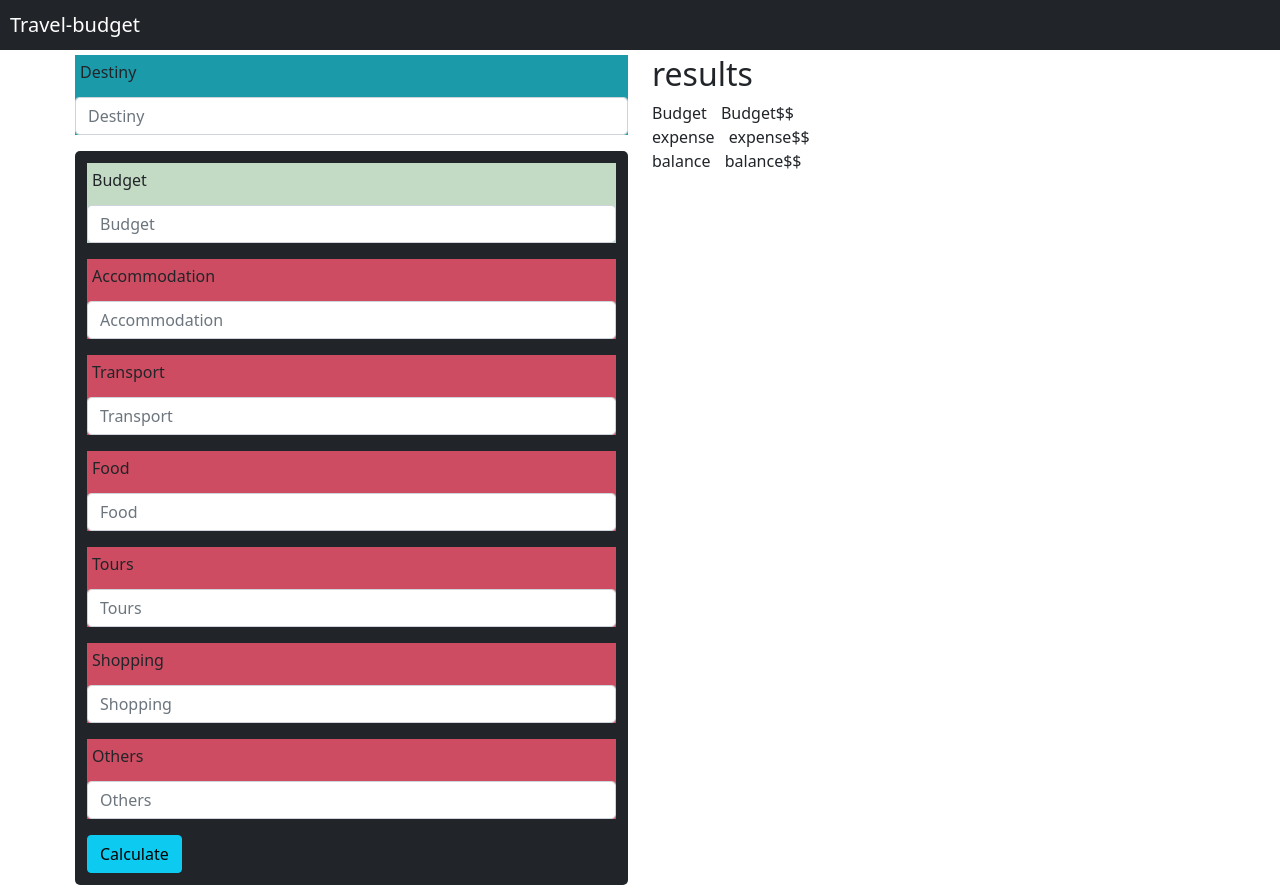
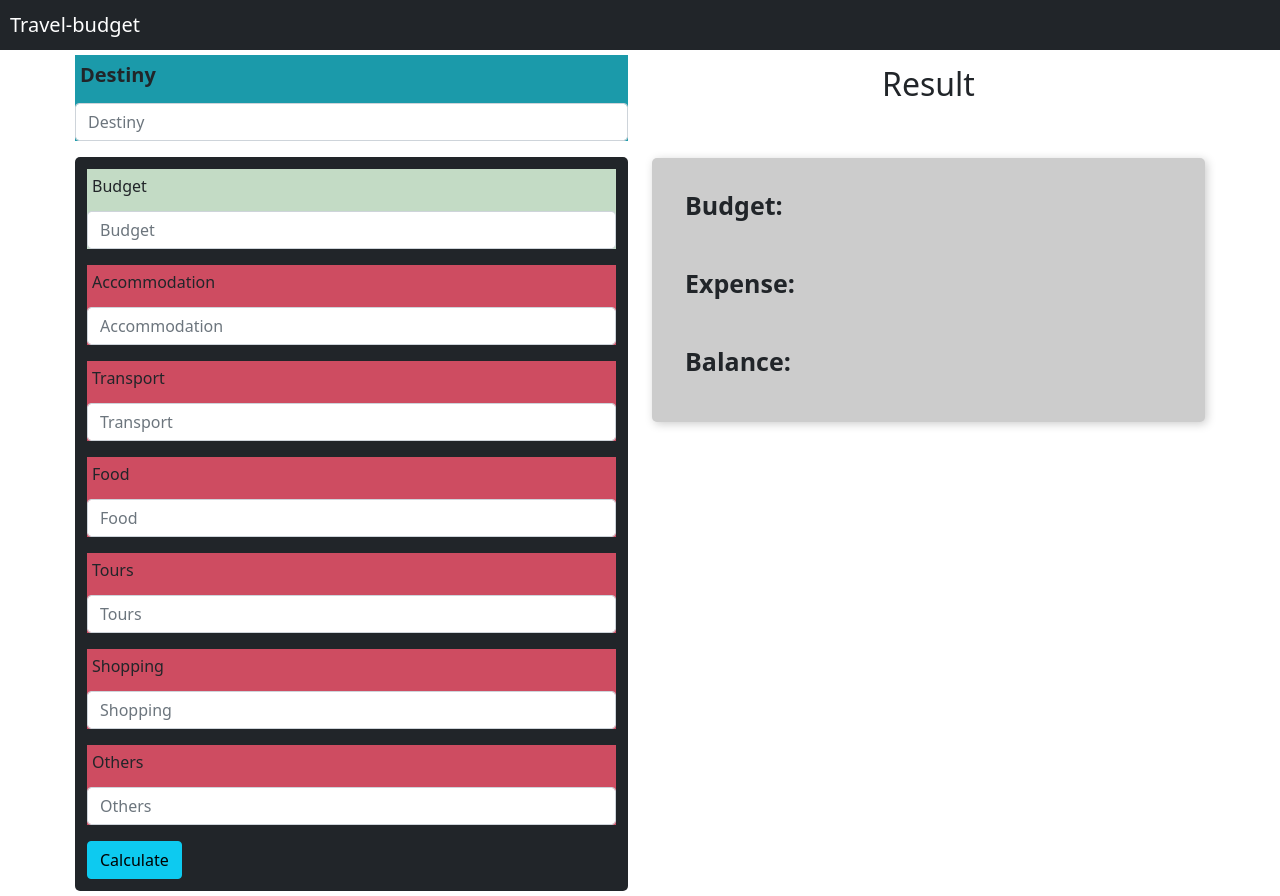
Before and after one commit to CamiloPenagos99/JS_TravelBugdet, a plain HTML site: page index.html in a window 1280 px wide. Drawn offline with nearby package versions, Linux system fonts and the light colour scheme.

Commit message:
App de calculadora terminada beta

```diff
--- a/css/style.css
+++ b/css/style.css
@@ -1,5 +1,7 @@
 #destiny-div{
     background-color: #1B9AAA;
+    font-weight: bold;
+    font-size: 20px;
 }
 
 body{
@@ -44,3 +46,30 @@ form{
     border-radius: 5px;
     background-color: #212529;
 }
+
+h2{
+    padding: 10px;
+    text-align: center;
+    color: #212529;
+}
+
+#box-result{
+    margin-top: 45px;
+    padding: 15px;
+    background-color:#ccc;
+    border-radius: 5px;
+    box-shadow: 2px 2px 10px #ccc;
+}
+
+p{
+    font-size: 25px;
+    font-weight: bold;
+    padding: 10px;
+    padding-left: 18px;
+}
+
+span{
+    padding: 10px;
+    font-weight: normal;
+    font-size: 28px;
+}
--- a/index.html
+++ b/index.html
@@ -57,14 +57,14 @@
 
 
         <div class="col">
-            <h2>results</h2>
-            <div class="row">
-                <div class="column">Budget <span id="spanBudget">Budget$$</span>
-                </div>
-                <div class="column">expense <span id="spanExpense">expense$$</span></div>
-                <div class="column">balance <span id="spanBalance">balance$$</span></div>
+            <h2>Result</h2>
+            <div id="box-result">
+                <p>Budget: <span id="spanBudget"></span></p>
+                <p>Expense: <span id="spanExpense"></span></p>
+                <p>Balance: <span id="spanBalance"></span></p>
             </div>
-            </div>
+        </div>
+        </div>
 
 
         </div>
--- a/js/main.js
+++ b/js/main.js
@@ -1,30 +1,42 @@
 
 //variables globales
-
 var budget  = 0;
 var expense = 0;
 var balance = 0;
+var valuesForm ={};
+
+
 //Obtenet objeto formulario
 const formCalc = document.getElementById("formCalc");
 
+//Obtener todos los valores del formulario
+//Esta funcion retorna los valores del formulario como ub objeto
+//luego se usa el principio de desutructuracion
+const getDataFomr = ()=>{
+let destiny = document.getElementById("InputDestiny").value;
+let budgetVal = document.getElementById("InputBudget").value;
+let accommodation = document.getElementById("InputAccommodation").value;
+let transport = document.getElementById("InputTransport").value;
+let food = document.getElementById("InputFood").value;
+let tours = document.getElementById("InputTours").value;
+let shopping = document.getElementById("InputShopping").value;
+let other = document.getElementById("InputOthers").value;
+
+valuesForm = {destiny,budgetVal,accommodation,transport,food,tours,shopping,other}
+return valuesForm;
+};
 
 /**
  * calculate the traveler's expenses
  * @param e event
  * @returns total expense
+ * usa desustructuracion
  */
  const calculateExpense = function (e){
     e.preventDefault();
-    let destiny = document.getElementById("InputDestiny").value;
-    let budgetVal = document.getElementById("InputBudget").value;
-    let accommodation = document.getElementById("InputAccommodation").value;
-    let transport = document.getElementById("InputTransport").value;
-    let food = document.getElementById("InputFood").value;
-    let tours = document.getElementById("InputTours").value;
-    let shopping = document.getElementById("InputShopping").value;
-    let other = document.getElementById("InputOthers").value;
 
-    //console.log("expenses:", destiny, budget, accommodation,transport,food,tours,shopping,other);
+
+    const {destiny, budgetVal, accommodation,transport,food,tours,shopping,other}=getDataFomr();
 
     budget=budgetVal;
 
@@ -35,16 +47,22 @@ const formCalc = document.getElementById("formCalc");
     printResult(); //pintar los resultados en la web
 };
 
+//limpiar el formulario, vaciar los campos
+function resetForm(){
+    formCalc.reset();
+    document.getElementById("InputDestiny").value="";
+}
+
 //Pintar el resultado en la web ui, pinta las variables globales de la calculadora
 function printResult(){
     let budgetUi = document.getElementById("spanBudget");
-    budgetUi.innerText=budget;
+    budgetUi.innerText="$" + budget;
     let expenseUi = document.getElementById("spanExpense");
-    expenseUi.innerText=expenses;
+    expenseUi.innerText= "$" + expenses;
     let balanceUi = document.getElementById("spanBalance");
-    balanceUi.innerText=balance;
+    balanceUi.innerText= "$" + balance;
 
-    console.log("pintar");
+    resetForm();
 }
 
 
```
